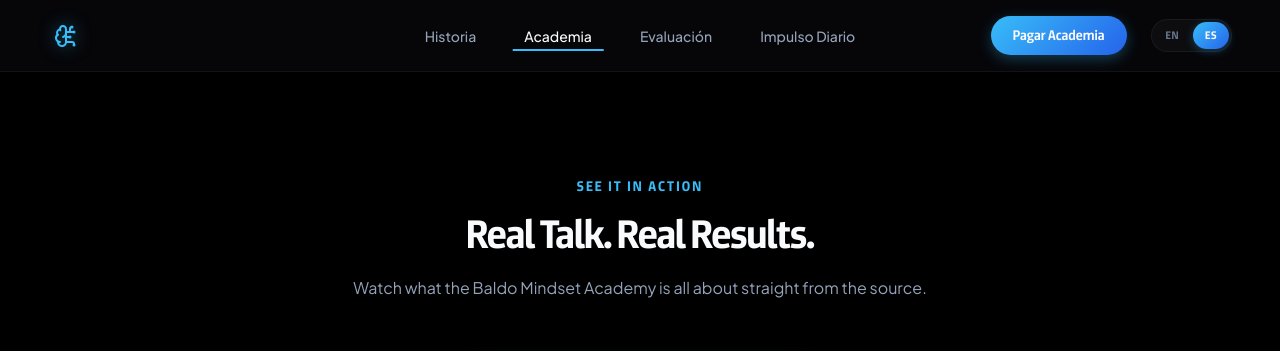
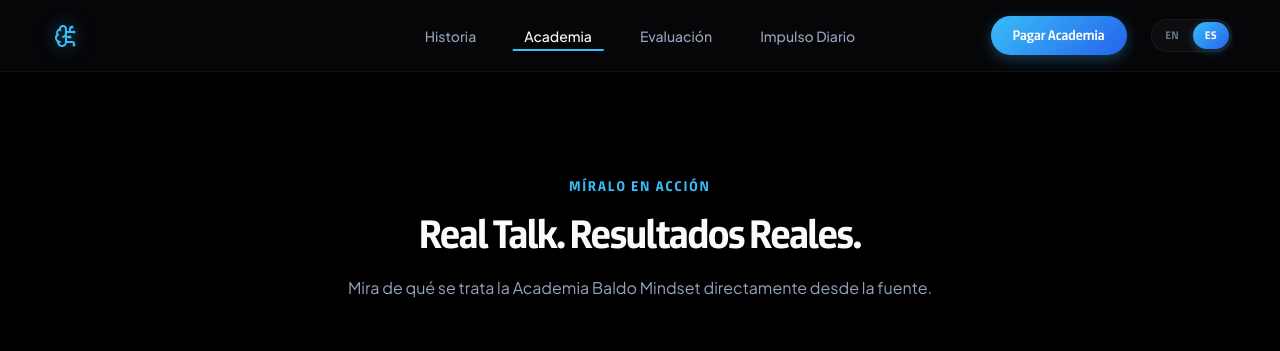
Before and after one commit to moguldesignsjordan/Maldomindset, a React (Vite) app: page / in a window 1280 px wide. Both pictures are taken after a click on the button "Aplicar e Inscribirse Ahora". Shown: the top 351 px of the page. Built offline with nearby package versions, Linux system fonts and the light colour scheme.

Commit message:
language translations

```diff
--- a/src/constants/translations.js
+++ b/src/constants/translations.js
@@ -101,6 +101,11 @@
       { bold: "Scale online business:", normal: "Turn passiveness into passion and monetize assets online." },
       { bold: "Authentic personal branding:", normal: "Build a profitable brand and become the person you admire." }
     ],
+    // Academy Video Section
+    videoSectionSubtitle: "See It In Action",
+    videoSectionTitle: "Real Talk. Real Results.",
+    videoSectionDesc: "Watch what the Baldo Mindset Academy is all about straight from the source.",
+
     spotsBadge: "Spots are limited",
     pricingHeader: "What will you get?",
     pricingIncludes: [
@@ -331,6 +336,11 @@
       { bold: "Escalar tu negocio en línea:", normal: "Convierte tu pasión en ingresos y monetiza tus habilidades en la web." },
       { bold: "Marca personal auténtica:", normal: "Construye una marca rentable y conviértete en la persona que admiras." }
     ],
+    // Academy Video Section
+    videoSectionSubtitle: "Míralo en Acción",
+    videoSectionTitle: "Real Talk. Resultados Reales.",
+    videoSectionDesc: "Mira de qué se trata la Academia Baldo Mindset directamente desde la fuente.",
+
     spotsBadge: "Cupos Limitados",
     pricingHeader: "¿Qué recibirás?",
     pricingIncludes: [
--- a/src/pages/Academy.jsx
+++ b/src/pages/Academy.jsx
@@ -71,10 +71,10 @@
       {/* Vertical Video Section — Top of page */}
       <section className="section academy-video-section">
         <div className="section-header">
-          <span className="section-subtitle">See It In Action</span>
-          <h2 className="section-title">Real Talk. Real Results.</h2>
+          <span className="section-subtitle">{t.videoSectionSubtitle}</span>
+          <h2 className="section-title">{t.videoSectionTitle}</h2>
           <p className="section-desc">
-            Watch what the Baldo Mindset Academy is all about straight from the source.
+            {t.videoSectionDesc}
           </p>
         </div>
         <div className="academy-video-wrapper">
```
